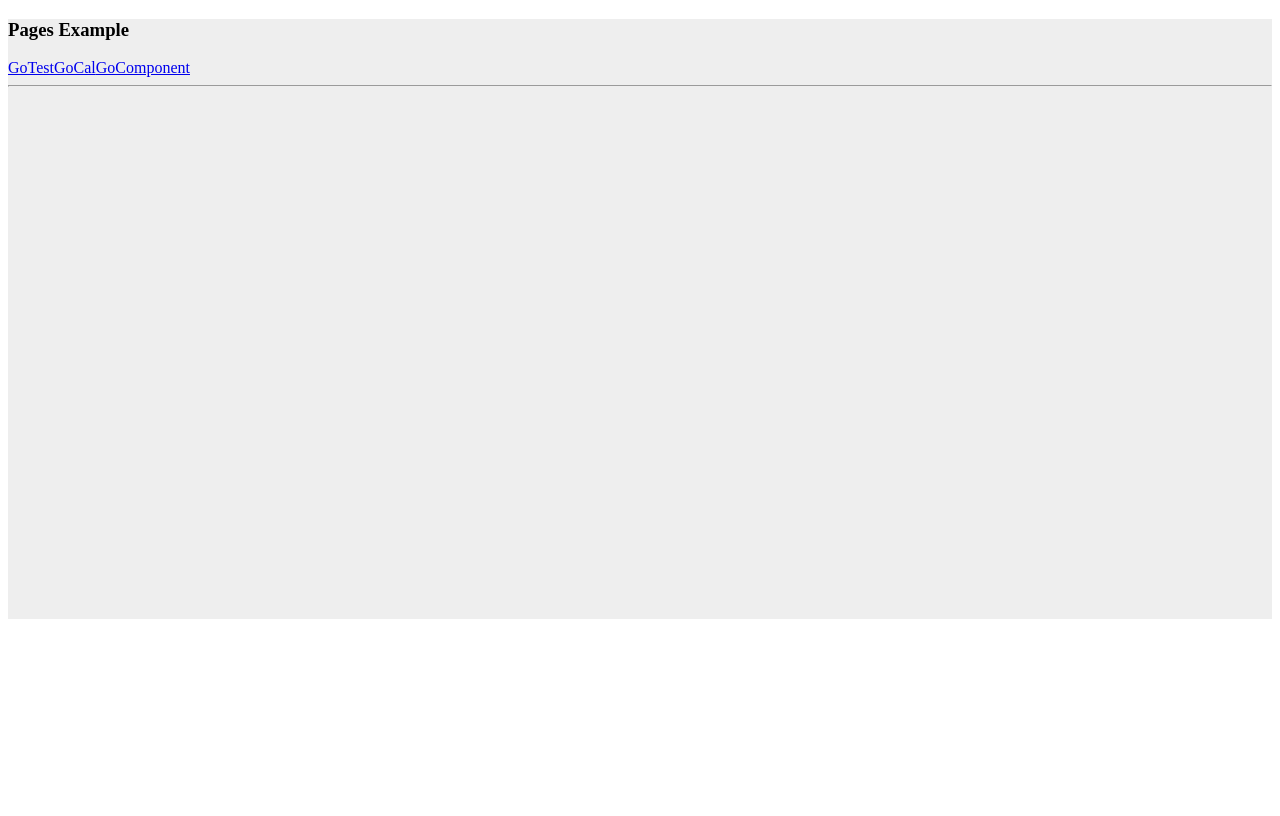
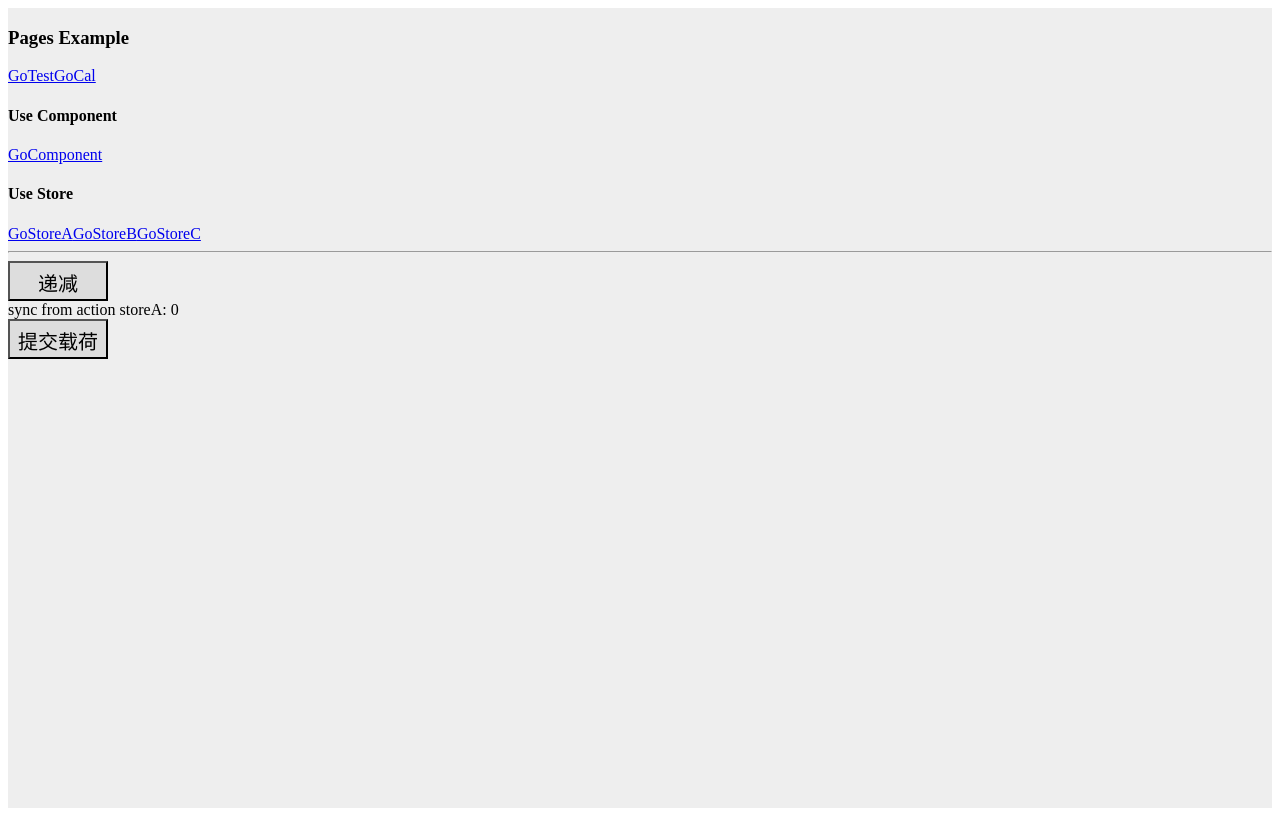
Before and after one commit to hardog/vuejs-example, a Vue app: page /#/storeb in a window 1280 px wide. Built offline with nearby package versions, Linux system fonts and the light colour scheme.

Commit message:
add vuex a

```diff
--- a/package.json
+++ b/package.json
@@ -34,6 +34,7 @@
   "dependencies": {
     "vue": "^2.5.16",
     "vue-loader": "^14.2.2",
-    "vue-router": "^3.0.1"
+    "vue-router": "^3.0.1",
+    "vuex": "^3.0.1"
   }
 }
--- a/src/app.vue
+++ b/src/app.vue
@@ -1,7 +1,8 @@
 <style scoped>
 .wrapper{
-  height: 600px;
+  height: 800px;
   background-color: #eeeeee;
+  overflow-y: scroll;
 }
 </style>
 
@@ -11,7 +12,12 @@
     <div class="links">
       <router-link to="/test">GoTest</router-link>
       <router-link to="/cal">GoCal</router-link>
+      <h4>Use Component</h4>
       <router-link to="/compose">GoComponent</router-link>
+      <h4>Use Store</h4>
+      <router-link to="/storea">GoStoreA</router-link>
+      <router-link to="/storeb">GoStoreB</router-link>
+      <router-link to="/storec">GoStoreC</router-link>
     </div>
     <hr/>
     <router-view></router-view>
--- a/src/index.js
+++ b/src/index.js
@@ -2,18 +2,12 @@
 
 import Vue from 'vue';
 import App from './app.vue';
-import vueRouter from 'vue-router';
-import routes from './routes';
-
-// use的插件不是实例化后的插件
-Vue.use(vueRouter);
-const Router = new vueRouter({
-  mode: 'history',
-  routes
-});
+import Router from './routes';
+import Stores from './store';
 
 new Vue({
   el: '#app',
   router: Router,
+  store: Stores,
   render: h => h(App),
 });
--- /dev/null
+++ b/src/pages/storea.vue
@@ -0,0 +1,42 @@
+<style scoped>
+.addBtn{
+  width: 100px;
+  height: 40px;
+  background-color: #eee;
+  text-align: center;
+  font-size: 20px;
+  color: #000;
+}
+</style>
+
+<template>
+  <div>
+    <button v-on:click="incre" class="addBtn">累加</button>
+    <div>count: {{count}}</div>
+    <div>use getters: {{ah}}</div>
+  </div>
+</template>
+
+<script>
+import { mapState, mapGetters } from 'vuex';
+
+export default {
+  data(){
+    return {};
+  },
+  computed: {
+    ...mapState([
+      // 映射 this.count 为 store.state.count
+      'count'
+    ]),
+    ...mapGetters({
+      ah: 'appendHead'
+    })
+  },
+  methods: {
+    incre(){
+      this.$store.commit('increment');
+    }
+  }
+}
+</script>
--- /dev/null
+++ b/src/pages/storeb.vue
@@ -0,0 +1,43 @@
+<style scoped>
+.Btn{
+  width: 100px;
+  height: 40px;
+  text-align: center;
+  line-height: 40px;
+  background-color: #ddd;
+  font-size: 20px;
+  color: #000;
+}
+</style>
+
+<template>
+  <div>
+    <button v-on:click="decre" class="Btn">递减</button>
+    <div>sync from action storeA: {{count}}</div>
+    <button v-on:click="pload" class="Btn">提交载荷</button>
+  </div>
+</template>
+
+<script>
+import { mapState } from 'vuex';
+
+export default {
+  data(){
+    return {};
+  },
+  computed: mapState([
+    'count'
+  ]),
+  methods: {
+    decre(){
+      this.$store.commit('decrement');
+    },
+    pload(){
+      this.$store.commit('payload', {
+        count: this.count,
+        name: 'hardog'
+      });
+    }
+  }
+}
+</script>
--- /dev/null
+++ b/src/pages/storec.vue
@@ -0,0 +1,25 @@
+<style scoped>
+
+</style>
+
+<template>
+  <div>
+    <h3>Show Payload</h3>
+    <div>{{payload}}</div>
+  </div>
+</template>
+
+<script>
+import { mapState } from 'vuex';
+
+export default {
+  data(){
+    return {};
+  },
+  computed: {
+    ...mapState({
+      payload: 'pload'
+    })
+  }
+}
+</script>
--- a/src/routes.js
+++ b/src/routes.js
@@ -1,14 +1,30 @@
 'use strict';
 
+import Vue from 'vue';
+import vueRouter from 'vue-router';
 // 页面
 import Test from '@src/pages/test.vue';
 import Cal from '@src/pages/cal.vue';
 import Compose from '@src/pages/compose.vue';
+import Storea from '@src/pages/storea.vue';
+import Storeb from '@src/pages/storeb.vue';
+import Storec from '@src/pages/storec.vue';
+
+// use的插件不是实例化后的插件
+Vue.use(vueRouter);
 
 const routes = [
   { path: '/test', component: Test },
   { path: '/cal', component: Cal },
-  { path: '/compose', component: Compose}
+  { path: '/compose', component: Compose},
+  { path: '/storea', component: Storea},
+  { path: '/storeb', component: Storeb},
+  { path: '/storec', component: Storec}
 ];
 
-export default routes;
+const Router = new vueRouter({
+  mode: 'hash',
+  routes
+});
+
+export default Router;
--- /dev/null
+++ b/src/store/index.js
@@ -0,0 +1,32 @@
+'use strict';
+
+import Vue from 'vue';
+import Vuex from 'vuex';
+import {
+  INCR, DECR, PAYLOAD
+} from './types';
+
+// 启用组件
+Vue.use(Vuex);
+
+const stores = new Vuex.Store({
+  state: {
+    count: 0,
+    pload: {}
+  },
+  mutations: {
+    [INCR]: state => state.count++,
+    [DECR]: state => state.count--,
+    [PAYLOAD](state, payload){
+      state.pload = JSON.stringify(payload);
+    }
+  },
+  getters: {
+    appendHead(state){
+      return `hardog, ${state.count}`;
+    }
+  }
+});
+
+
+export default stores;
--- /dev/null
+++ b/src/store/types.js
@@ -0,0 +1,5 @@
+'use strict';
+
+export const INCR = 'increment';
+export const DECR = 'decrement';
+export const PAYLOAD = 'payload';
```
Also changed, not shown: src/pages/login.vue (added, +15 -0 lines), .babelrc (added), 2 other files (tests, documents, lock files or other folders).
